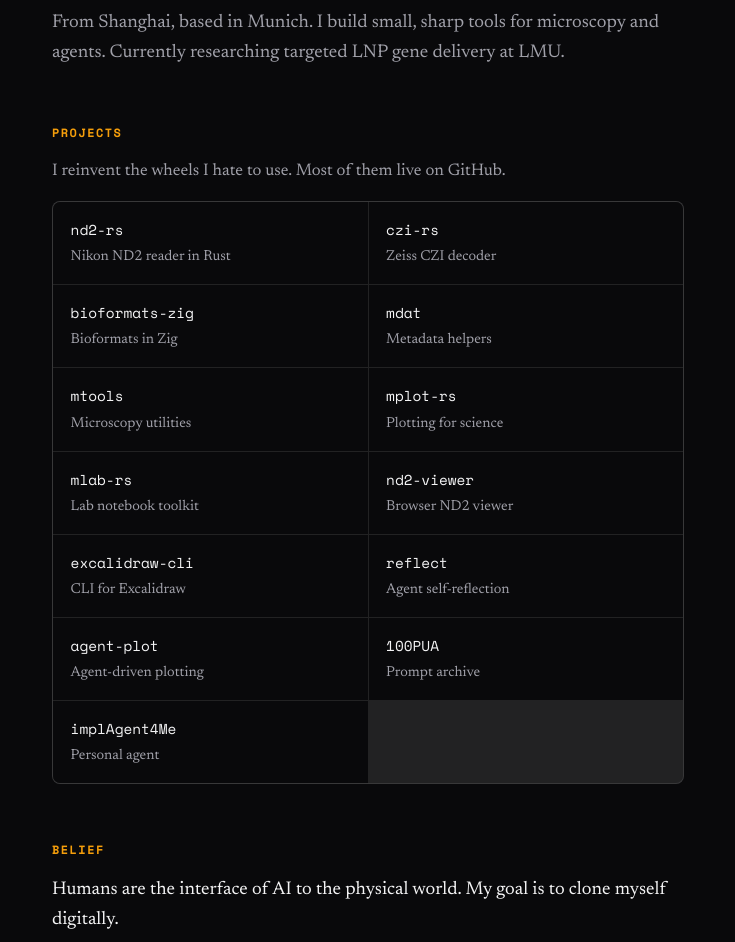
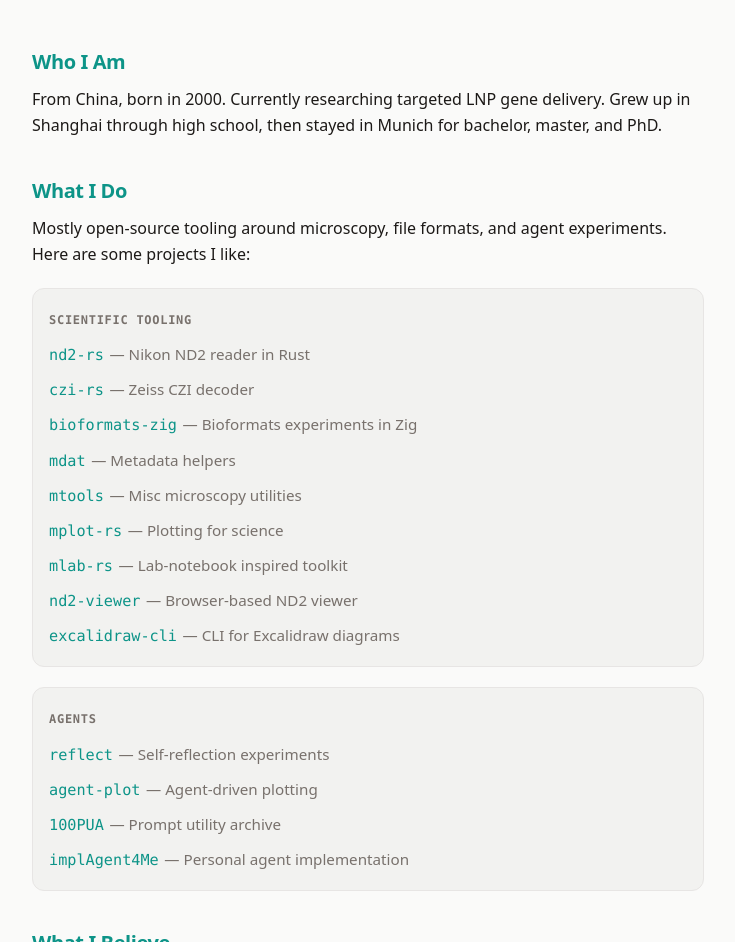
Before and after one commit to keejkrej/keejkrej.github.io, an Astro site: page / in a window 1280 px wide. Shown: the part 298-1240 px from the top of the page, without its empty margins (272-1007 px from the left). Built offline with nearby package versions, Linux system fonts and the light colour scheme; Astro itself is replaced by a stand-in of ours.

Commit message:
Revert "Redesign: serif type, dark default, cleaner layout"
This reverts commit 8d2138a95ad790d7a11ee16ea3c381acd6d5cc57.

```diff
--- a/src/layouts/Layout.astro
+++ b/src/layouts/Layout.astro
@@ -11,25 +11,18 @@
             name="description"
             content="PhD student in biophysics, vibe coder, open-source tooling builder."
         />
-        <link rel="preconnect" href="https://fonts.googleapis.com" />
-        <link rel="preconnect" href="https://fonts.gstatic.com" crossorigin />
-        <link
-            href="https://fonts.googleapis.com/css2?family=Newsreader:ital,opsz,wght@0,6..72,300..800;1,6..72,300..800&family=Space+Mono:ital,wght@0,400;0,700;1,400&display=swap"
-            rel="stylesheet"
-        />
     </head>
     <body>
         <div class="page">
             <header class="site-header">
-                <a class="logo" href="/">Tianyi Cao</a>
+                <a class="logo" href="/">~/keejkrej</a>
                 <button
                     class="theme-toggle"
                     id="theme-toggle"
                     type="button"
-                    aria-label="Toggle theme"
+                    aria-label="Toggle dark mode"
                 >
-                    <span class="theme-toggle__sun" aria-hidden="true">☼</span>
-                    <span class="theme-toggle__moon" aria-hidden="true">☾</span>
+                    <span class="theme-toggle__icon" aria-hidden="true">◐</span>
                 </button>
             </header>
 
@@ -46,42 +39,50 @@
 
 <style is:global>
     :root {
-        --font-serif:
-            "Newsreader", ui-serif, Georgia, Cambria, "Times New Roman", Times,
-            serif;
+        --font-sans:
+            system-ui, -apple-system, BlinkMacSystemFont, "Segoe UI", Roboto,
+            Helvetica, Arial, sans-serif;
         --font-mono:
-            "Space Mono", ui-monospace, SFMono-Regular, Menlo, Monaco, Consolas,
-            "Liberation Mono", "Courier New", monospace;
+            "SFMono-Regular", Consolas, "Liberation Mono", Menlo, Courier,
+            monospace;
 
-        /* Dark by default */
-        --bg: #09090b;
-        --bg-soft: #18181b;
-        --text: #f4f4f5;
-        --text-muted: #a1a1aa;
-        --accent: #f59e0b;
-        --accent-soft: rgba(245, 158, 11, 0.14);
-        --rule: rgba(255, 255, 255, 0.1);
+        --bg: #fafaf9;
+        --bg-elevated: #ffffff;
+        --bg-muted: #f2f2f0;
+        --text: #1c1917;
+        --text-muted: #78716c;
+        --accent: #0d9488;
+        --accent-dim: #ccfbf1;
+        --border: #e7e5e4;
+        --shadow:
+            0 1px 2px 0 rgb(0 0 0 / 0.04), 0 4px 12px -2px rgb(0 0 0 / 0.06);
     }
 
-    :root.light {
-        --bg: #fafaf9;
-        --bg-soft: #f4f4f5;
-        --text: #18181b;
-        --text-muted: #71717a;
-        --accent: #b45309;
-        --accent-soft: rgba(180, 83, 9, 0.1);
-        --rule: rgba(0, 0, 0, 0.1);
+    :root.dark {
+        --bg: #0c0a09;
+        --bg-elevated: #1c1917;
+        --bg-muted: #292524;
+        --text: #f5f5f4;
+        --text-muted: #a8a29e;
+        --accent: #2dd4bf;
+        --accent-dim: #115e59;
+        --border: #292524;
+        --shadow:
+            0 1px 2px 0 rgb(0 0 0 / 0.2), 0 4px 12px -2px rgb(0 0 0 / 0.3);
     }
 
-    @media (prefers-color-scheme: light) {
-        :root:not(.dark) {
-            --bg: #fafaf9;
-            --bg-soft: #f4f4f5;
-            --text: #18181b;
-            --text-muted: #71717a;
-            --accent: #b45309;
-            --accent-soft: rgba(180, 83, 9, 0.1);
-            --rule: rgba(0, 0, 0, 0.1);
+    @media (prefers-color-scheme: dark) {
+        :root:not(.light) {
+            --bg: #0c0a09;
+            --bg-elevated: #1c1917;
+            --bg-muted: #292524;
+            --text: #f5f5f4;
+            --text-muted: #a8a29e;
+            --accent: #2dd4bf;
+            --accent-dim: #115e59;
+            --border: #292524;
+            --shadow:
+                0 1px 2px 0 rgb(0 0 0 / 0.2), 0 4px 12px -2px rgb(0 0 0 / 0.3);
         }
     }
 
@@ -95,11 +96,10 @@
 
     body {
         margin: 0;
-        font-family: var(--font-serif);
-        font-size: 18px;
+        font-family: var(--font-sans);
         background: var(--bg);
         color: var(--text);
-        line-height: 1.6;
+        line-height: 1.65;
         -webkit-font-smoothing: antialiased;
         -moz-osx-font-smoothing: grayscale;
         transition:
@@ -108,27 +108,25 @@
     }
 
     .page {
-        max-width: 680px;
+        max-width: 720px;
         margin: 0 auto;
-        padding: 3rem 1.5rem 5rem;
+        padding: 2rem 1.5rem 4rem;
     }
 
     .site-header {
         display: flex;
-        align-items: baseline;
+        align-items: center;
         justify-content: space-between;
-        margin-bottom: 4rem;
-        padding-bottom: 1.25rem;
-        border-bottom: 1px solid var(--rule);
+        margin-bottom: 3rem;
     }
 
     .logo {
-        font-family: var(--font-serif);
-        font-size: 1.1rem;
-        font-weight: 500;
+        font-family: var(--font-mono);
+        font-size: 0.95rem;
+        font-weight: 600;
         color: var(--text);
         text-decoration: none;
-        letter-spacing: -0.02em;
+        letter-spacing: -0.01em;
     }
 
     .logo:hover {
@@ -137,89 +135,73 @@
 
     .theme-toggle {
         appearance: none;
-        border: 0;
-        background: transparent;
-        color: var(--text-muted);
-        font-family: var(--font-mono);
-        font-size: 1.1rem;
+        border: 1px solid var(--border);
+        background: var(--bg-elevated);
+        color: var(--text);
+        border-radius: 999px;
+        width: 2.25rem;
+        height: 2.25rem;
+        display: grid;
+        place-items: center;
         cursor: pointer;
-        padding: 0.25rem;
-        line-height: 1;
-        transition: color 0.2s ease;
+        box-shadow: var(--shadow);
+        transition:
+            transform 0.15s ease,
+            border-color 0.2s ease;
     }
 
     .theme-toggle:hover {
-        color: var(--accent);
+        transform: translateY(-1px);
+        border-color: var(--accent);
     }
 
-    .theme-toggle__sun,
-    .theme-toggle__moon {
-        display: block;
+    .theme-toggle:active {
+        transform: translateY(0);
     }
 
-    :root.dark .theme-toggle__sun,
-    :root:not(.light) .theme-toggle__sun {
-        display: none;
-    }
-
-    :root.light .theme-toggle__moon,
-    :root:not(.dark):not(.light) .theme-toggle__moon {
-        display: none;
-    }
-
-    @media (prefers-color-scheme: light) {
-        :root:not(.dark):not(.light) .theme-toggle__moon {
-            display: none;
-        }
-        :root:not(.dark):not(.light) .theme-toggle__sun {
-            display: block;
-        }
+    .theme-toggle__icon {
+        font-size: 1.1rem;
+        line-height: 1;
     }
 
     a {
-        color: var(--text);
+        color: var(--accent);
         text-decoration: none;
-        border-bottom: 1px solid var(--accent);
-        transition:
-            color 0.2s ease,
-            background 0.2s ease;
+        border-bottom: 1px solid transparent;
+        transition: border-color 0.2s ease;
     }
 
     a:hover {
-        color: var(--accent);
-        background: var(--accent-soft);
+        border-color: var(--accent);
     }
 
     h1,
     h2,
     h3 {
-        font-family: var(--font-serif);
-        font-weight: 500;
-        line-height: 1.1;
-        letter-spacing: -0.03em;
+        font-weight: 700;
+        line-height: 1.2;
+        letter-spacing: -0.02em;
     }
 
     ::selection {
-        background: var(--accent);
-        color: var(--bg);
+        background: var(--accent-dim);
+        color: var(--text);
     }
 
     .site-footer {
-        margin-top: 5rem;
-        padding-top: 1.25rem;
-        border-top: 1px solid var(--rule);
-        font-family: var(--font-mono);
-        font-size: 0.8rem;
+        margin-top: 4rem;
+        padding-top: 1.5rem;
+        border-top: 1px solid var(--border);
+        font-size: 0.9rem;
         color: var(--text-muted);
         display: flex;
-        justify-content: flex-start;
+        justify-content: center;
         align-items: center;
         gap: 0.75rem;
     }
 
     .site-footer a {
         color: var(--text-muted);
-        border-bottom-color: transparent;
     }
 
     .site-footer a:hover {
@@ -227,7 +209,7 @@
     }
 
     .separator {
-        color: var(--rule);
+        color: var(--border);
     }
 </style>
 
@@ -235,8 +217,10 @@
     (function () {
         const root = document.documentElement;
         const stored = localStorage.getItem("theme");
-        // Default to dark
-        const initial = stored || "dark";
+        const systemDark = window.matchMedia(
+            "(prefers-color-scheme: dark)",
+        ).matches;
+        const initial = stored || (systemDark ? "dark" : "light");
 
         function apply(theme) {
             root.classList.remove("light", "dark");
--- a/src/pages/index.astro
+++ b/src/pages/index.astro
@@ -5,108 +5,141 @@
 <Layout>
     <main>
         <section class="hero">
-            <p class="eyebrow">PhD student & open-source toolmaker</p>
+            <p class="eyebrow">Hello, I’m</p>
             <h1>Tianyi Cao</h1>
             <p class="tagline">
-                From Shanghai, based in Munich. I build small, sharp tools for
-                microscopy and agents. Currently researching targeted LNP gene
-                delivery at LMU.
+                PhD student in biophysics at LMU Munich. Vibe coder. I reinvent
+                the wheels I hate to use.
             </p>
         </section>
 
         <section class="section">
-            <span class="section__label">Projects</span>
-            <p class="section__lead">
-                I reinvent the wheels I hate to use. Most of them live on
-                GitHub.
+            <h2>Who I Am</h2>
+            <p>
+                From China, born in 2000. Currently researching targeted LNP
+                gene delivery. Grew up in Shanghai through high school, then
+                stayed in Munich for bachelor, master, and PhD.
+            </p>
+        </section>
+
+        <section class="section">
+            <h2>What I Do</h2>
+            <p>
+                Mostly open-source tooling around microscopy, file formats, and
+                agent experiments. Here are some projects I like:
             </p>
 
-            <div class="project-grid">
-                <a class="project" href="https://github.com/keejkrej/nd2-rs">
-                    <span class="project__name">nd2-rs</span>
-                    <span class="project__desc">Nikon ND2 reader in Rust</span>
-                </a>
-                <a class="project" href="https://github.com/keejkrej/czi-rs">
-                    <span class="project__name">czi-rs</span>
-                    <span class="project__desc">Zeiss CZI decoder</span>
-                </a>
-                <a
-                    class="project"
-                    href="https://github.com/keejkrej/bioformats-zig"
-                >
-                    <span class="project__name">bioformats-zig</span>
-                    <span class="project__desc">Bioformats in Zig</span>
-                </a>
-                <a class="project" href="https://github.com/keejkrej/mdat">
-                    <span class="project__name">mdat</span>
-                    <span class="project__desc">Metadata helpers</span>
-                </a>
-                <a class="project" href="https://github.com/keejkrej/mtools">
-                    <span class="project__name">mtools</span>
-                    <span class="project__desc">Microscopy utilities</span>
-                </a>
-                <a class="project" href="https://github.com/keejkrej/mplot-rs">
-                    <span class="project__name">mplot-rs</span>
-                    <span class="project__desc">Plotting for science</span>
-                </a>
-                <a class="project" href="https://github.com/keejkrej/mlab-rs">
-                    <span class="project__name">mlab-rs</span>
-                    <span class="project__desc">Lab notebook toolkit</span>
-                </a>
-                <a
-                    class="project"
-                    href="https://github.com/keejkrej/nd2-viewer"
-                >
-                    <span class="project__name">nd2-viewer</span>
-                    <span class="project__desc">Browser ND2 viewer</span>
-                </a>
-                <a
-                    class="project"
-                    href="https://github.com/keejkrej/excalidraw-cli"
-                >
-                    <span class="project__name">excalidraw-cli</span>
-                    <span class="project__desc">CLI for Excalidraw</span>
-                </a>
-                <a class="project" href="https://github.com/keejkrej/reflect">
-                    <span class="project__name">reflect</span>
-                    <span class="project__desc">Agent self-reflection</span>
-                </a>
-                <a
-                    class="project"
-                    href="https://github.com/keejkrej/agent-plot"
-                >
-                    <span class="project__name">agent-plot</span>
-                    <span class="project__desc">Agent-driven plotting</span>
-                </a>
-                <a class="project" href="https://github.com/keejkrej/100PUA">
-                    <span class="project__name">100PUA</span>
-                    <span class="project__desc">Prompt archive</span>
-                </a>
-                <a
-                    class="project"
-                    href="https://github.com/keejkrej/implAgent4Me"
-                >
-                    <span class="project__name">implAgent4Me</span>
-                    <span class="project__desc">Personal agent</span>
-                </a>
+            <div class="project-group">
+                <span class="project-group__label">Scientific tooling</span>
+                <ul class="project-list">
+                    <li>
+                        <a href="https://github.com/keejkrej/nd2-rs">nd2-rs</a>
+                        <span class="project-desc"
+                            >— Nikon ND2 reader in Rust</span
+                        >
+                    </li>
+                    <li>
+                        <a href="https://github.com/keejkrej/czi-rs">czi-rs</a>
+                        <span class="project-desc">— Zeiss CZI decoder</span>
+                    </li>
+                    <li>
+                        <a href="https://github.com/keejkrej/bioformats-zig"
+                            >bioformats-zig</a
+                        >
+                        <span class="project-desc"
+                            >— Bioformats experiments in Zig</span
+                        >
+                    </li>
+                    <li>
+                        <a href="https://github.com/keejkrej/mdat">mdat</a>
+                        <span class="project-desc">— Metadata helpers</span>
+                    </li>
+                    <li>
+                        <a href="https://github.com/keejkrej/mtools">mtools</a>
+                        <span class="project-desc"
+                            >— Misc microscopy utilities</span
+                        >
+                    </li>
+                    <li>
+                        <a href="https://github.com/keejkrej/mplot-rs"
+                            >mplot-rs</a
+                        >
+                        <span class="project-desc">— Plotting for science</span>
+                    </li>
+                    <li>
+                        <a href="https://github.com/keejkrej/mlab-rs">mlab-rs</a
+                        >
+                        <span class="project-desc"
+                            >— Lab-notebook inspired toolkit</span
+                        >
+                    </li>
+                    <li>
+                        <a href="https://github.com/keejkrej/nd2-viewer"
+                            >nd2-viewer</a
+                        >
+                        <span class="project-desc"
+                            >— Browser-based ND2 viewer</span
+                        >
+                    </li>
+                    <li>
+                        <a href="https://github.com/keejkrej/excalidraw-cli"
+                            >excalidraw-cli</a
+                        >
+                        <span class="project-desc"
+                            >— CLI for Excalidraw diagrams</span
+                        >
+                    </li>
+                </ul>
+            </div>
+
+            <div class="project-group">
+                <span class="project-group__label">Agents</span>
+                <ul class="project-list">
+                    <li>
+                        <a href="https://github.com/keejkrej/reflect">reflect</a
+                        >
+                        <span class="project-desc"
+                            >— Self-reflection experiments</span
+                        >
+                    </li>
+                    <li>
+                        <a href="https://github.com/keejkrej/agent-plot"
+                            >agent-plot</a
+                        >
+                        <span class="project-desc">— Agent-driven plotting</span
+                        >
+                    </li>
+                    <li>
+                        <a href="https://github.com/keejkrej/100PUA">100PUA</a>
+                        <span class="project-desc"
+                            >— Prompt utility archive</span
+                        >
+                    </li>
+                    <li>
+                        <a href="https://github.com/keejkrej/implAgent4Me"
+                            >implAgent4Me</a
+                        >
+                        <span class="project-desc"
+                            >— Personal agent implementation</span
+                        >
+                    </li>
+                </ul>
             </div>
         </section>
 
-        <section class="section section--belief">
-            <span class="section__label">Belief</span>
+        <section class="section">
+            <h2>What I Believe</h2>
             <p>
-                Humans are the interface of AI to the physical world. My goal is
-                to clone myself digitally.
+                Humans are the interface of AI to the physical world. Aim to
+                clone myself digitally.
             </p>
         </section>
 
-        <section class="section section--values">
-            <span class="section__label">Values</span>
-            <ul class="value-list">
-                <li>No bullshit.</li>
-                <li>Criticize me, but be grounded.</li>
-                <li>Open source minded.</li>
-            </ul>
+        <section class="section">
+            <h2>Who I Like</h2>
+            <p>No bullshit.</p>
+            <p>Criticize me but grounded.</p>
+            <p>Open source minded.</p>
         </section>
     </main>
 </Layout>
@@ -115,111 +148,89 @@
     main {
         display: flex;
         flex-direction: column;
-        gap: 3.5rem;
+        gap: 2.5rem;
     }
 
     .hero {
-        max-width: 620px;
+        margin-bottom: 0.5rem;
     }
 
     .eyebrow {
         font-family: var(--font-mono);
-        font-size: 0.75rem;
-        font-weight: 700;
+        font-size: 0.85rem;
         text-transform: uppercase;
-        letter-spacing: 0.12em;
+        letter-spacing: 0.08em;
         color: var(--text-muted);
-        margin: 0 0 1rem;
+        margin: 0 0 0.5rem;
     }
 
     h1 {
-        font-size: clamp(3rem, 10vw, 5rem);
-        font-weight: 300;
-        margin: 0 0 1.25rem;
+        font-size: clamp(2.5rem, 8vw, 4rem);
+        margin: 0 0 1rem;
     }
 
     .tagline {
         font-size: 1.15rem;
         color: var(--text-muted);
+        max-width: 560px;
         margin: 0;
     }
 
-    .section {
-        display: flex;
-        flex-direction: column;
-        gap: 1rem;
-    }
-
-    .section__label {
-        font-family: var(--font-mono);
-        font-size: 0.75rem;
-        font-weight: 700;
-        text-transform: uppercase;
-        letter-spacing: 0.12em;
+    .section h2 {
+        font-size: 1.25rem;
+        margin: 0 0 0.75rem;
         color: var(--accent);
     }
 
-    .section__lead {
-        font-size: 1.05rem;
-        color: var(--text-muted);
-        margin: 0;
-        max-width: 540px;
+    .section p {
+        margin: 0 0 0.75rem;
     }
 
-    .project-grid {
-        display: grid;
-        grid-template-columns: repeat(auto-fill, minmax(260px, 1fr));
-        gap: 1px;
-        background: var(--rule);
-        border: 1px solid var(--rule);
-        border-radius: 0.5rem;
-        overflow: hidden;
+    .section p:last-child {
+        margin-bottom: 0;
     }
 
-    .project {
-        display: flex;
-        flex-direction: column;
-        gap: 0.25rem;
-        padding: 1rem 1.1rem;
-        background: var(--bg);
-        border-bottom: 0;
-        transition: background 0.15s ease;
+    .project-group {
+        margin-top: 1.25rem;
+        padding: 1rem;
+        background: var(--bg-muted);
+        border: 1px solid var(--border);
+        border-radius: 0.75rem;
     }
 
-    .project:hover {
-        background: var(--bg-soft);
+    .project-group__label {
+        display: inline-block;
+        font-family: var(--font-mono);
+        font-size: 0.75rem;
+        font-weight: 600;
+        text-transform: uppercase;
+        letter-spacing: 0.06em;
+        color: var(--text-muted);
+        margin-bottom: 0.75rem;
     }
 
-    .project__name {
-        font-family: var(--font-mono);
-        font-size: 0.9rem;
-        color: var(--text);
-    }
-
-    .project__desc {
-        font-size: 0.9rem;
-        color: var(--text-muted);
-    }
-
-    .section--belief p,
-    .section--values ul {
-        font-size: 1.15rem;
-        margin: 0;
-        max-width: 620px;
-    }
-
-    .value-list {
+    .project-list {
         list-style: none;
         padding: 0;
         margin: 0;
+        display: grid;
+        gap: 0.5rem;
+    }
+
+    .project-list li {
         display: flex;
-        flex-direction: column;
+        flex-wrap: wrap;
+        align-items: baseline;
         gap: 0.35rem;
     }
 
-    .value-list li::before {
-        content: "—";
-        color: var(--accent);
-        margin-right: 0.65rem;
+    .project-list a {
+        font-family: var(--font-mono);
+        font-size: 0.95rem;
+    }
+
+    .project-desc {
+        color: var(--text-muted);
+        font-size: 0.95rem;
     }
 </style>
```
